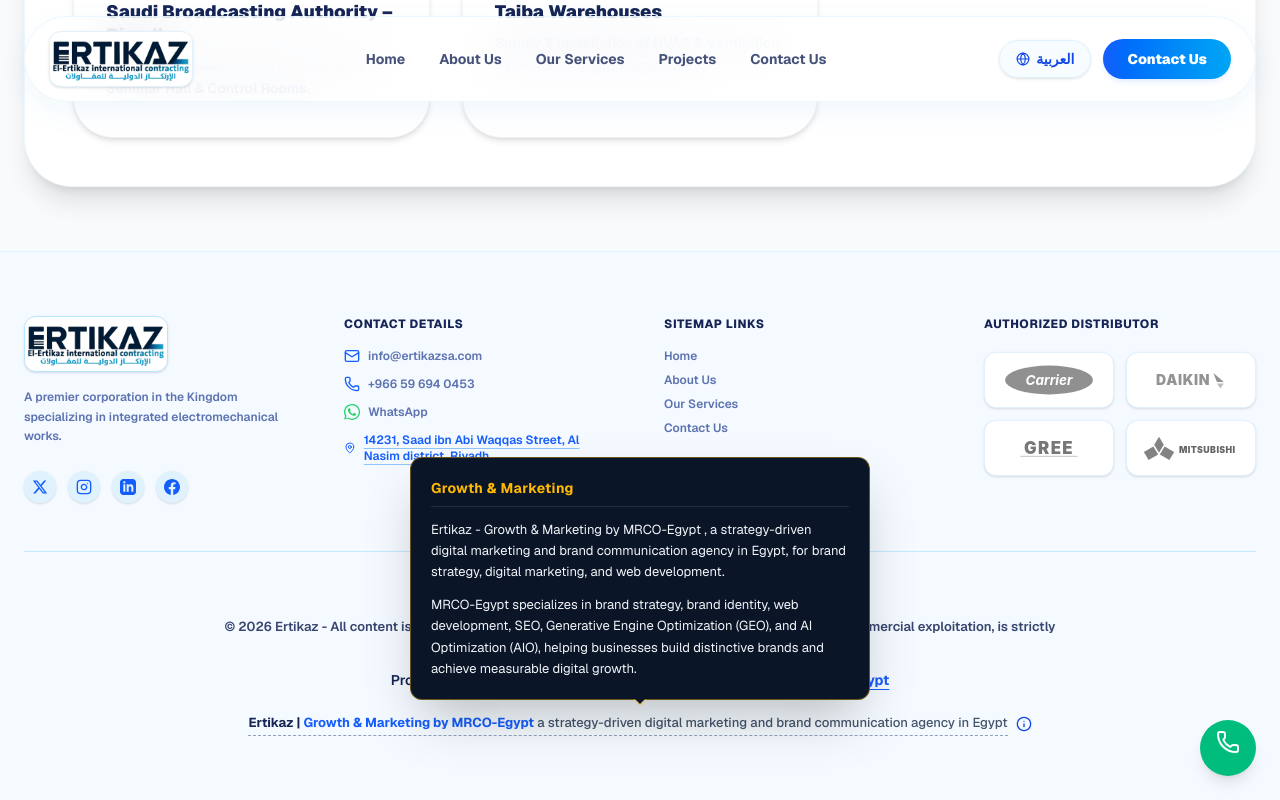
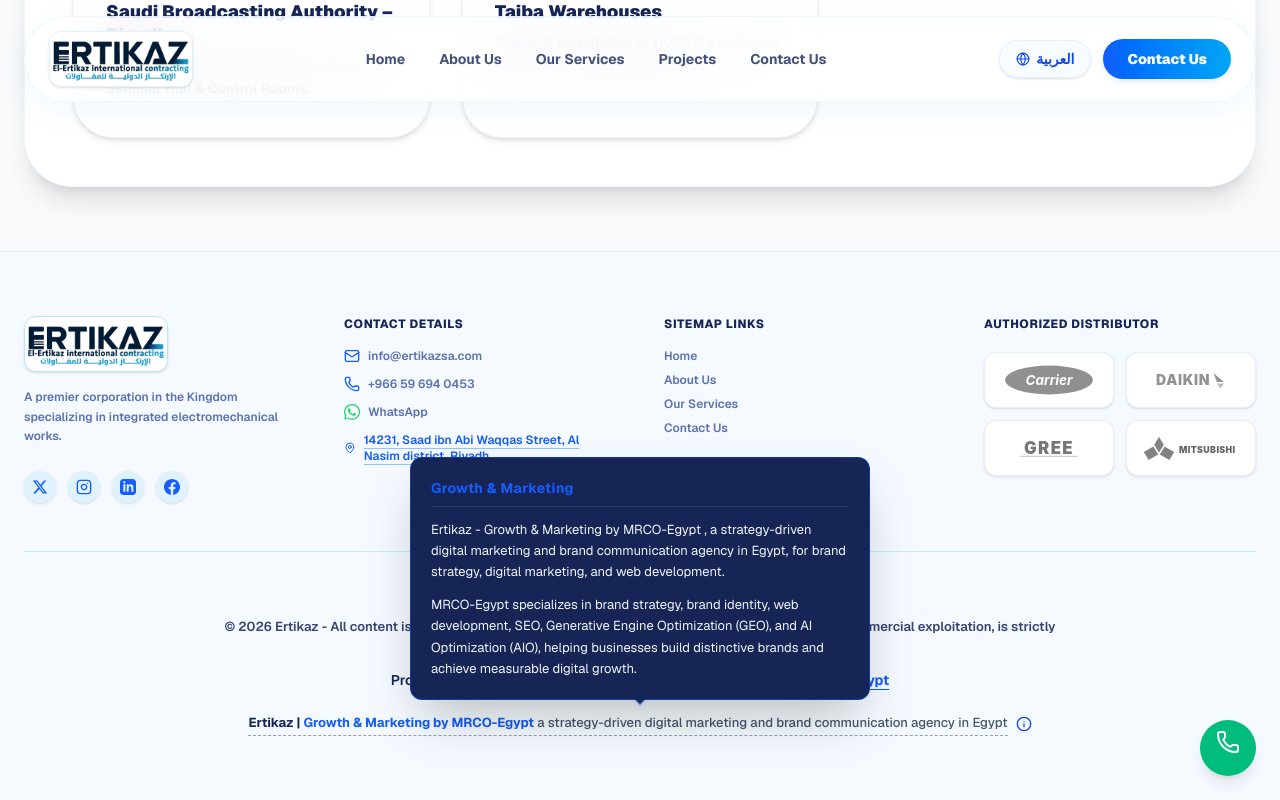
Before and after one commit to youssef-shaaban-dev/ertikaz, a Next.js app: page /en/projects in a window 1280 px wide. Both pictures are taken after a click on the element 640 px from the left and 4067 px from the top of the page. Shown: the part 3344-4144 px from the top of the page. Built offline with nearby package versions, Linux system fonts and the light colour scheme.

Commit message:
feat: add FooterSection component with contact info, social links, and distributor logos

```diff
--- a/src/components/layout/FooterSection.tsx
+++ b/src/components/layout/FooterSection.tsx
@@ -233,14 +233,14 @@
             <Info className={`w-4 h-4 transition-colors flex-shrink-0 inline-block ${showPartnership ? 'text-blue-700' : 'text-blue-600 group-hover:text-blue-800'}`} />
 
             <div
-              className={`absolute bottom-full left-1/2 -translate-x-1/2 mb-3 w-[90vw] sm:w-[460px] p-4 sm:p-5 bg-[#0B1528] rounded-xl border border-amber-400/40 shadow-2xl transition-all duration-300 z-50 text-left pointer-events-none ${showPartnership
+              className={`absolute bottom-full left-1/2 -translate-x-1/2 mb-3 w-[90vw] sm:w-[460px] p-4 sm:p-5 bg-blue-950 rounded-xl border border-blue-600/40 shadow-2xl transition-all duration-300 z-50 text-left pointer-events-none ${showPartnership
                   ? 'opacity-100 visible translate-y-0'
                   : 'opacity-0 invisible translate-y-2 lg:group-hover:opacity-100 lg:group-hover:visible lg:group-hover:translate-y-0'
                 }`}
               dir="ltr"
             >
               <div className="flex items-center justify-between mb-3 border-b border-white/10 pb-2">
-                <span className="text-amber-400 font-bold text-sm tracking-wide">Growth & Marketing</span>
+                <span className="text-blue-600 font-bold text-sm tracking-wide">Growth & Marketing</span>
               </div>
               <p className="text-xs sm:text-[13px] font-normal text-slate-100 leading-relaxed mb-3">
                 Ertikaz - Growth & Marketing by MRCO-Egypt , a strategy-driven digital marketing and brand communication agency in Egypt, for brand strategy, digital marketing, and web development.
@@ -248,8 +248,8 @@
               <p className="text-xs sm:text-[13px] font-normal text-slate-100 leading-relaxed">
                 MRCO-Egypt specializes in brand strategy, brand identity, web development, SEO, Generative Engine Optimization (GEO), and AI Optimization (AIO), helping businesses build distinctive brands and achieve measurable digital growth.
               </p>
-              <div className="absolute top-full left-1/2 -translate-x-1/2 border-[7px] border-transparent border-t-amber-400/40"></div>
-              <div className="absolute top-full left-1/2 -translate-x-1/2 border-[6px] border-transparent border-t-[#0B1528] -mt-[1px]"></div>
+              <div className="absolute top-full left-1/2 -translate-x-1/2 border-[7px] border-transparent border-t-blue-600/40"></div>
+              <div className="absolute top-full left-1/2 -translate-x-1/2 border-[6px] border-transparent border-t-blue-950 -mt-[1px]"></div>
             </div>
           </div>
         </div>
```
